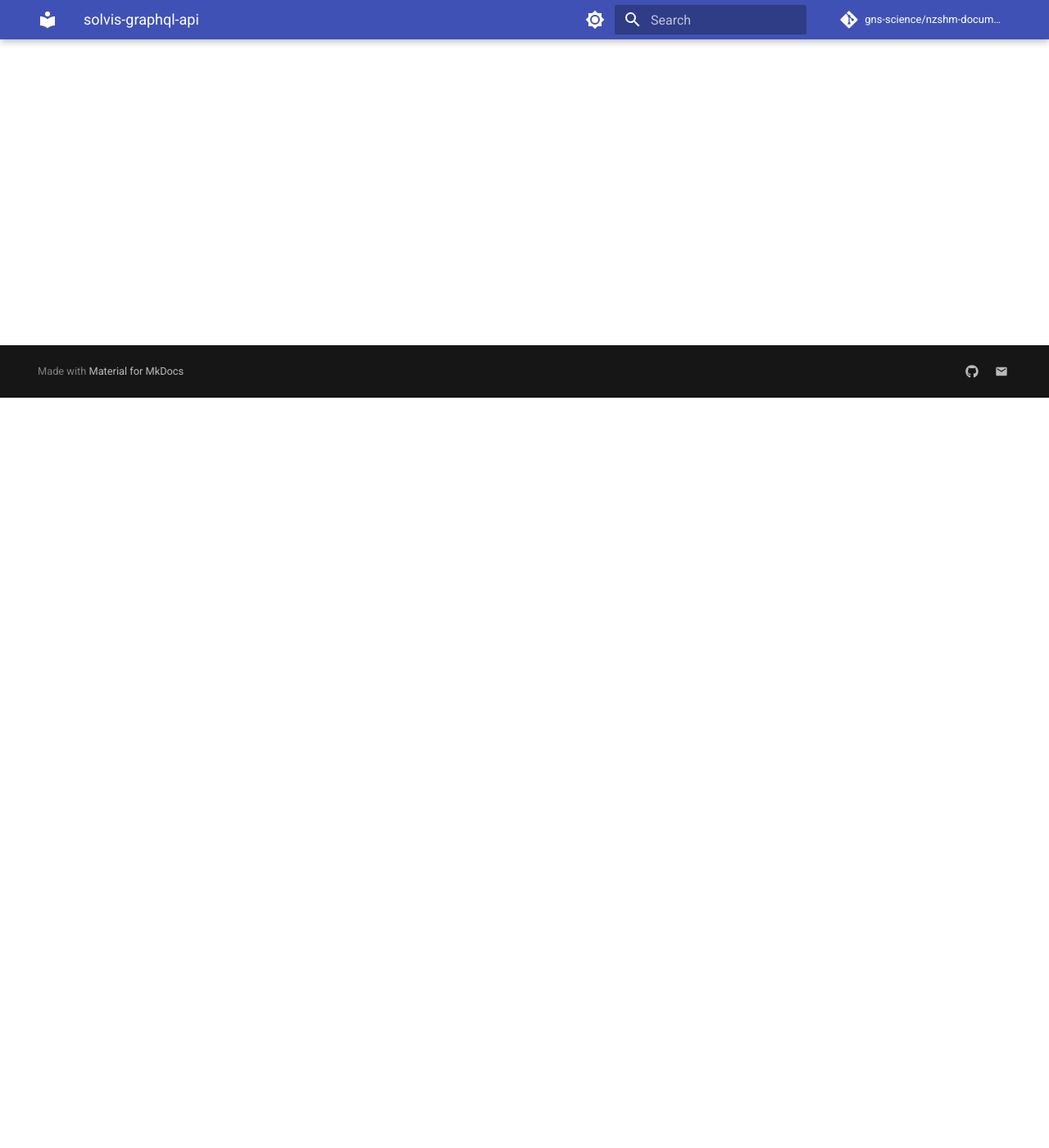
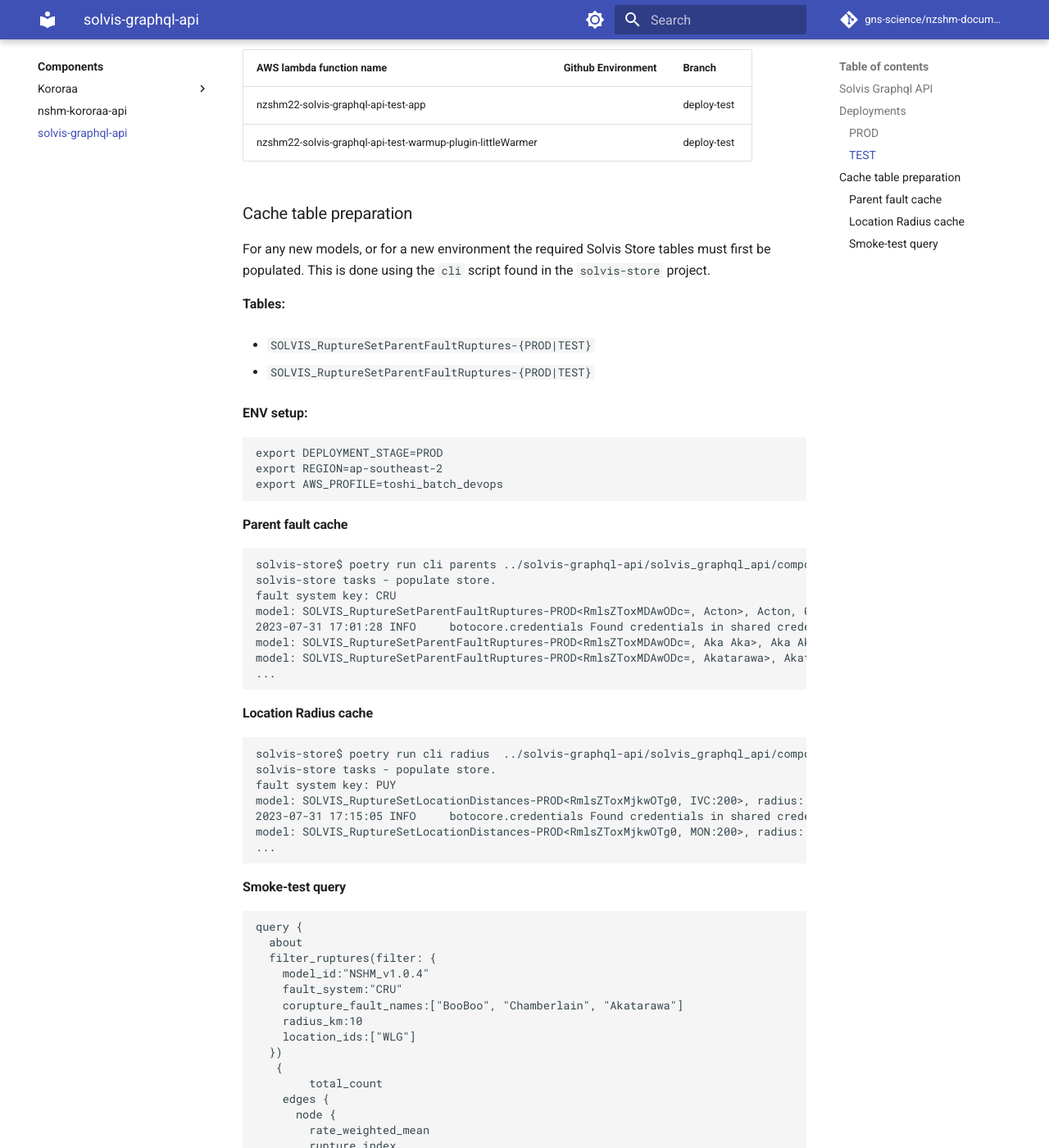
Before and after one commit to GNS-Science/nzshm-documentation, an MkDocs documentation site: the page built from docs/components/solvis_graphql_api.md, in a window 1280 px wide and 1400 px high, scrolled down 915 px. Shown: the whole window at 82% size. Built offline with MkDocs 1.6.1 and Material for MkDocs 9.7.7, drawn with Linux system fonts in a browser that asks for light colours; comment, search, counter and statistics services are not loaded; some of the changed text lies outside the part shown.

````diff
--- a/docs/components/solvis_graphql_api.md
+++ b/docs/components/solvis_graphql_api.md
@@ -5,11 +5,152 @@ A graphql API for analysis of opensha modular Inversion Solutions
 Provides analytical services to help explore and analyse key components of the NSHM source rate model.
 
  - [on github](https://github.com/GNS-Science/solvis-graphql-api)
- - [Technical Docs]()
+ - [Technical Docs](https://github.com/GNS-Science/solvis-graphql-api)
 
 ## Deployments
 
+Note that the both TEST and PROD share the same GITHUB environmemt because `serverless.yml` handles any stage specifics internally. Notably the solvis-store table names.
+
+-----
+### PROD
+-----
+
 | AWS lambda function name                                    | Github Environment | Branch       |
 | ----------------------------------------------------------- | ------------------ | ------------ |
-| nzshm22-solvis-graphql-api-test-app                         | TEST               | deploy-test  |
-| nzshm22-solvis-graphql-api-test-warmup-plugin-littleWarmer  | TEST               | deploy-test  |
+| nzshm22-solvis-graphql-api-prod-app                         |                | main  |
+| nzshm22-solvis-graphql-api-prod-warmup-plugin-littleWarmer  |                | main  |
+
+
+-----
+### TEST
+-----
+
+| AWS lambda function name                                    | Github Environment | Branch       |
+| ----------------------------------------------------------- | ------------------ | ------------ |
+| nzshm22-solvis-graphql-api-test-app                         |                | deploy-test  |
+| nzshm22-solvis-graphql-api-test-warmup-plugin-littleWarmer  |                | deploy-test  |
+
+
+## Cache table preparation
+
+For any new models, or for a new environment the required Solvis Store tables must first be populated. This is done using the `cli` script found in the `solvis-store` project.
+
+**Tables:**
+
+ - `SOLVIS_RuptureSetParentFaultRuptures-{PROD|TEST}`
+
+ - `SOLVIS_RuptureSetParentFaultRuptures-{PROD|TEST}`
+
+**ENV setup:**
+```
+export DEPLOYMENT_STAGE=PROD
+export REGION=ap-southeast-2
+export AWS_PROFILE=toshi_batch_devops
+```
+
+### Parent fault cache
+
+```
+solvis-store$ poetry run cli parents ../solvis-graphql-api/solvis_graphql_api/composite_solution/NSHM_v1.0.4_CompositeSolution.zip
+solvis-store tasks - populate store.
+fault system key: CRU
+model: SOLVIS_RuptureSetParentFaultRuptures-PROD<RmlsZToxMDAwODc=, Acton>, Acton, 0, 2
+2023-07-31 17:01:28 INFO     botocore.credentials Found credentials in shared credentials file: ~/.aws/credentials
+model: SOLVIS_RuptureSetParentFaultRuptures-PROD<RmlsZToxMDAwODc=, Aka Aka>, Aka Aka, 1, 2
+model: SOLVIS_RuptureSetParentFaultRuptures-PROD<RmlsZToxMDAwODc=, Akatarawa>, Akatarawa, 2, 41
+...
+```
+
+### Location Radius cache
+
+```
+solvis-store$ poetry run cli radius  ../solvis-graphql-api/solvis_graphql_api/composite_solution/NSHM_v1.0.4_CompositeSolution.zip
+solvis-store tasks - populate store.
+fault system key: PUY
+model: SOLVIS_RuptureSetLocationDistances-PROD<RmlsZToxMjkwOTg0, IVC:200>, radius: 200, ruptures: 1119
+2023-07-31 17:15:05 INFO     botocore.credentials Found credentials in shared credentials file: ~/.aws/credentials
+model: SOLVIS_RuptureSetLocationDistances-PROD<RmlsZToxMjkwOTg0, MON:200>, radius: 200, ruptures: 172
+...
+```
+
+
+### Smoke-test query
+
+```
+query {
+  about
+  filter_ruptures(filter: {
+    model_id:"NSHM_v1.0.4"
+    fault_system:"CRU"
+    corupture_fault_names:["BooBoo", "Chamberlain", "Akatarawa"]
+    radius_km:10
+    location_ids:["WLG"]
+  })
+   {
+        total_count
+    edges {
+      node {
+        rate_weighted_mean
+        rupture_index
+        magnitude
+        area
+      }
+    }
+  }
+}
+```
+
+returns:
+
+```
+{
+  "data": {
+    "about": "Hello World, I am solvis_graphql_api! Version: 0.8.4",
+    "filter_ruptures": {
+      "total_count": 25,
+      "edges": [
+        {
+          "node": {
+            "rate_weighted_mean": 0.0000017483932879258646,
+            "rupture_index": 282028,
+            "magnitude": 7.738,
+            "area": 3454
+          }
+        },
+        {
+          "node": {
+            "rate_weighted_mean": 0.00000343733654517564,
+            "rupture_index": 282710,
+            "magnitude": 7.769,
+            "area": 3704
+          }
+        },
+        {
+          "node": {
+            "rate_weighted_mean": 3.43733006502589e-7,
+            "rupture_index": 282712,
+            "magnitude": 7.775,
+            "area": 3760
+          }
+        },
+        {
+          "node": {
+            "rate_weighted_mean": 5.651207857226836e-7,
+            "rupture_index": 283970,
+            "magnitude": 7.824,
+            "area": 4203
+          }
+        },
+        {
+          "node": {
+            "rate_weighted_mean": 4.951539622766177e-8,
+            "rupture_index": 284644,
+            "magnitude": 7.849,
+            "area": 4453
+          }
+        }
+      ]
+    }
+  }
+}
+```
````
Also changed, not shown: docs/architecture/index.md (+2 -16 lines), docs/components/nshm_kororaa_apigw.md (+21 -3 lines), docs/guidelines/index.md (+17 -0 lines).
